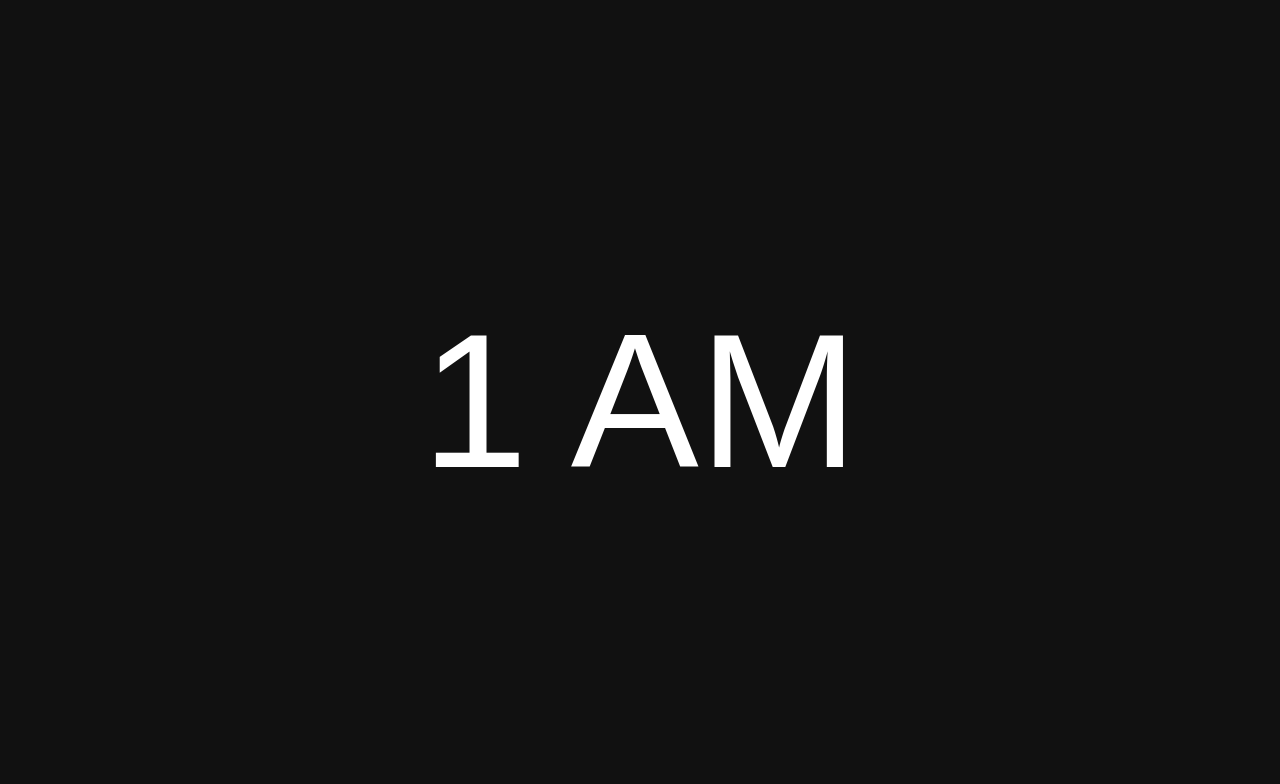
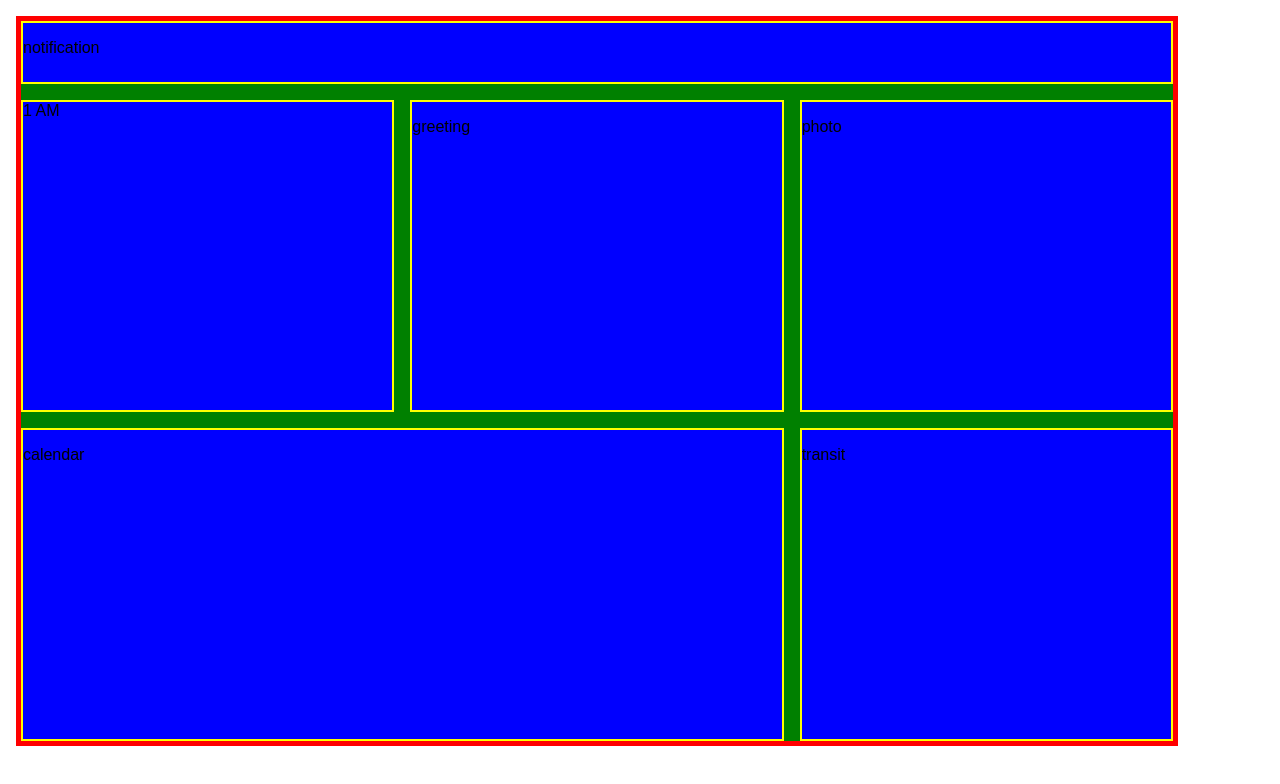
Before and after one commit to axolotls99/samsung-dashboard, a plain HTML site: page index.html in a window 1280 px wide. Drawn offline with Linux system fonts and the light colour scheme.

Commit message:
got a grid layout somewhat working properly

```diff
--- a/index.html
+++ b/index.html
@@ -9,7 +9,14 @@
 
 <body>
     <main>
-        <div id="clock"></div>
+        <div id="dashboard">
+            <div class = "card" id = "notification"><p>notification</p></div>
+            <div class = "card" id = "clock"><p></p></div>
+            <div class = "card" id = "greeting"><p>greeting</p></div>
+            <div class = "card" id = "calendar"><p>calendar</p></div>
+            <div class = "card" id = "transit"><p>transit</p></div>
+            <div class = "card" id = "photo"><p>photo</p></div>
+        </div>
     </main>
 
     <script src="script.js"></script>
--- a/style.css
+++ b/style.css
@@ -1,18 +1,66 @@
-html, body {
+html, body, main {
     margin:0;
     width:100%;
     height:100%;
 }
 
 body{
-    background: #111;
-    color: white;
     font-family:sans-serif;
     display:flex;
     align-items: center;
     justify-content: center;
 }
 
-#clock {
-    font-size:15vw;
+#dashboard{
+    display: grid;
+    width:90%;
+    height:90%;
+    margin: 1em;
+    grid-template-columns: 1fr 1fr 1fr;
+    grid-template-rows: 1fr 5fr 5fr;
+    gap: 1em;
+    background: green;
+    border: 5px solid red;
 }
+
+
+.card{
+    background: blue;
+    border: 2px solid yellow;
+
+}
+
+#notification {
+    grid-column-start:1;
+    grid-column-end:4;
+    grid-row-start:1;
+    grid-row-end:2;
+}
+
+#clock{
+    grid-column-start:1;
+    grid-column-end:2;
+    grid-row-start:2;
+    grid-row-end:3;
+}
+
+#greeting{
+    grid-column-start:2;
+    grid-column-end:3;
+    grid-row-start:2;
+    grid-row-end:3;
+}
+
+#calendar{
+    grid-column-start:1;
+    grid-column-end:3;
+    grid-row-start:3;
+    grid-row-end:4;
+}
+
+#transit{
+    grid-column-start:3;
+    grid-column-end:4;
+    grid-row-start:3;
+    grid-row-end:4;
+}
```
